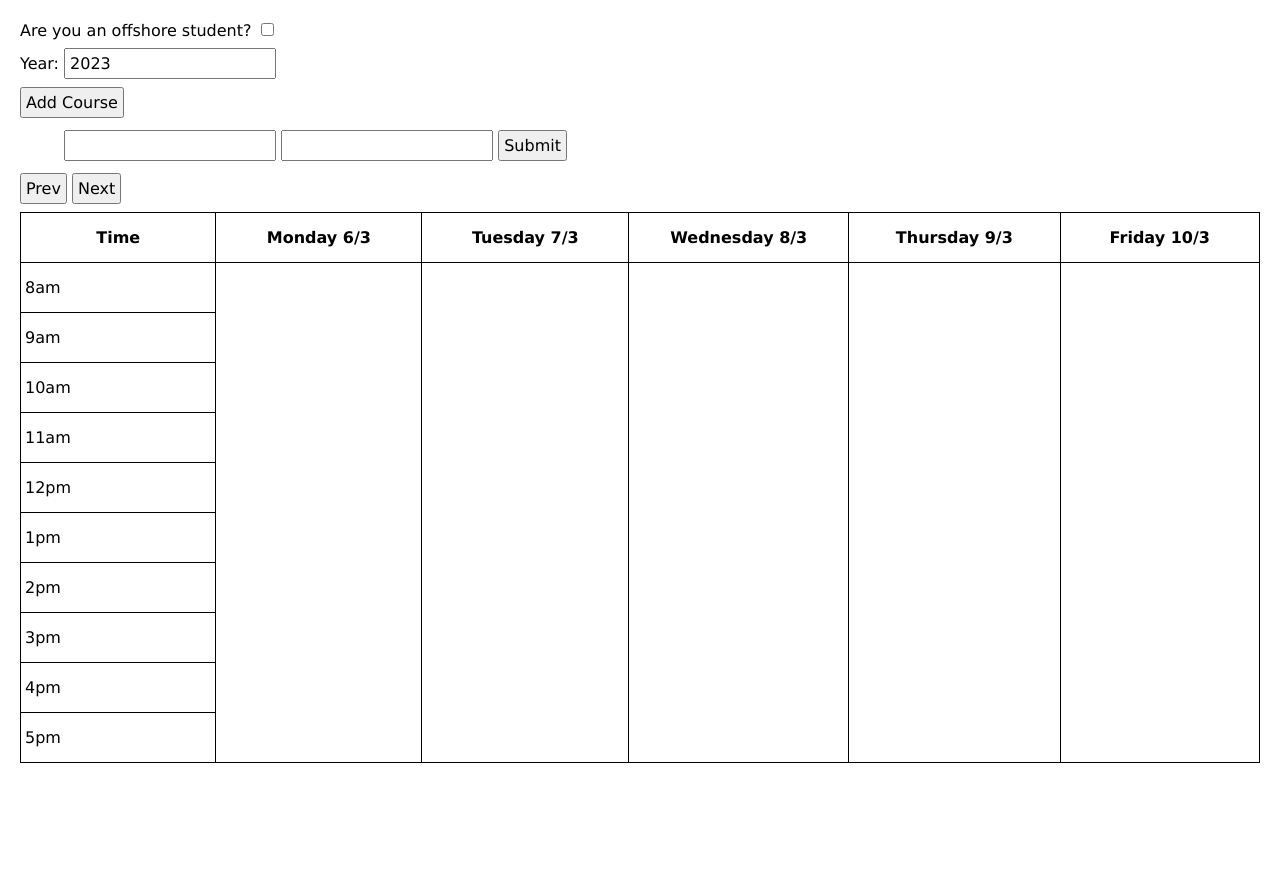
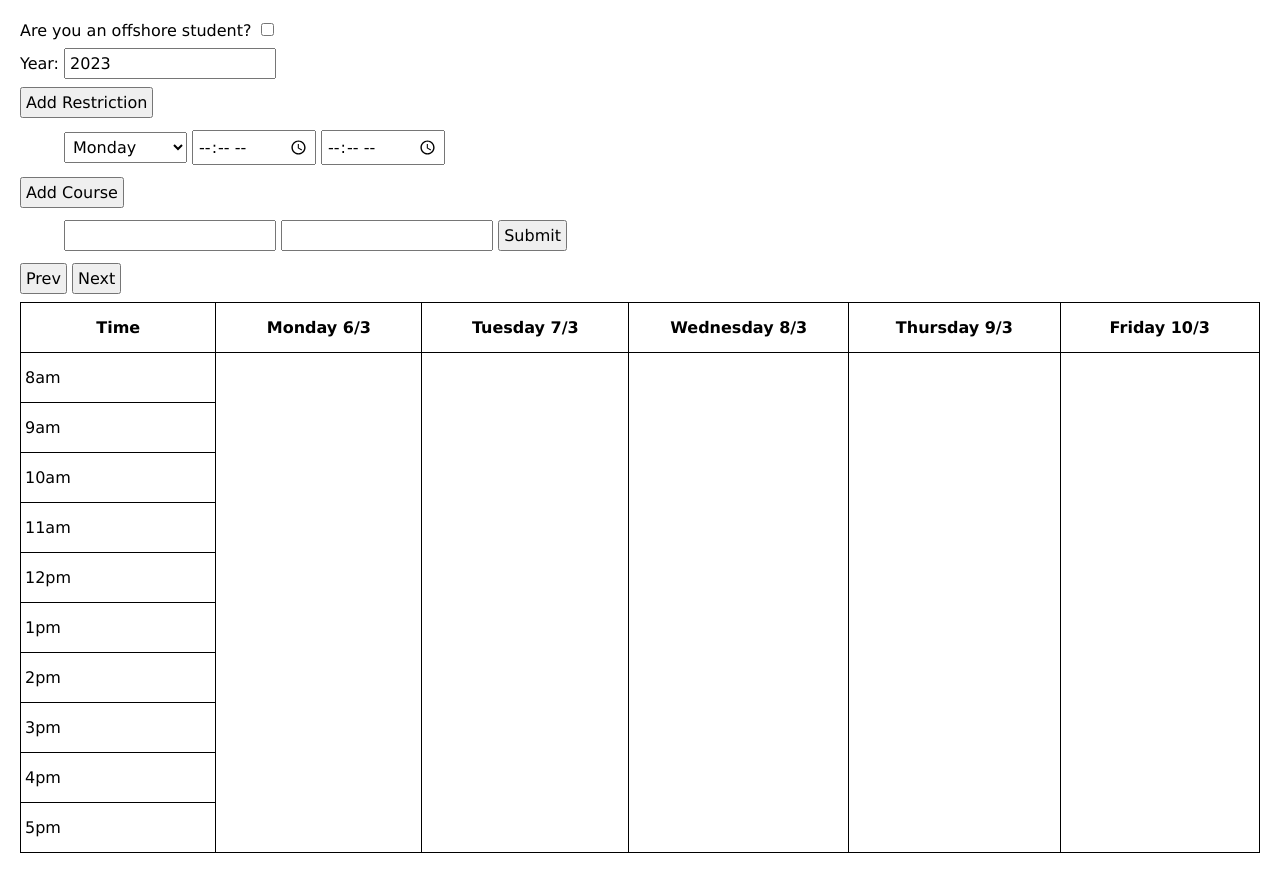
Before and after one commit to Sacander/Adelaide-Uni-Timetable-Planner, a plain HTML site: page index.html in a window 1280 px wide. Before the commit the page ends 800 px from the top, so only its background shows below. Drawn offline with Linux system fonts and the light colour scheme.

Commit message:
added restriction ui

```diff
--- a/app.js
+++ b/app.js
@@ -29,6 +29,13 @@ function addDate(date) {
 // updates year when changed
 function updateYear(input) {
     year = input.value;
+}
+
+// button adds new restriction
+function addRestriction() {
+    const courseTemplate = document.getElementById("restrictionTemplate");
+    const clone = courseTemplate.content.cloneNode(true);
+    document.getElementById("restrictions").append(clone);
 }
 
 // button adds new course
@@ -243,7 +250,7 @@ function checkClash(class1, class2) {
     for (const classTime1 of class1.classTimes) {
         for (const classTime2 of class2.classTimes) {
             if (checkBinaryClash(classTime1, classTime2)) {
-                console.log("Clash with " + class1.name + " " + class1.section + " and " + class2.name + " " + class2.section);
+                // console.log("Clash with " + class1.name + " " + class1.section + " and " + class2.name + " " + class2.section);
                 return true;
             }
         }
--- a/index.html
+++ b/index.html
@@ -20,8 +20,43 @@
         Year: <input type="text" value="2023" oninput="updateYear(this)">
     </div>
 
+    <!-- add restrictions button -->
+    <div>
+        <input type="button" value="Add Restriction" onclick="addRestriction()">
+    </div>
+
+    <!-- contains all restrictions -->
+    <div id="restrictions" class="indent">
+        <div class="restriction">
+            <select>
+                <option value="monday">Monday</option>
+                <option value="tuesday">Tuesday</option>
+                <option value="wednesday">Wednesday</option>
+                <option value="thursday">Thursday</option>
+                <option value="friday">Friday</option>
+              </select>
+              <input type="time">
+              <input type="time">
+        </div>
+    </div>
+
+    <!-- template to add new restrictions -->
+    <template id="restrictionTemplate">
+        <div class="restriction">
+            <select>
+                <option value="monday">Monday</option>
+                <option value="tuesday">Tuesday</option>
+                <option value="wednesday">Wednesday</option>
+                <option value="thursday">Thursday</option>
+                <option value="friday">Friday</option>
+            </select>
+            <input type="time">
+            <input type="time">
+        </div>
+    </template>
+
     <!-- add course button -->
-    <div id="addCourse">
+    <div>
         <input type="button" value="Add Course" onclick="addCourse()">
     </div>
 
```
